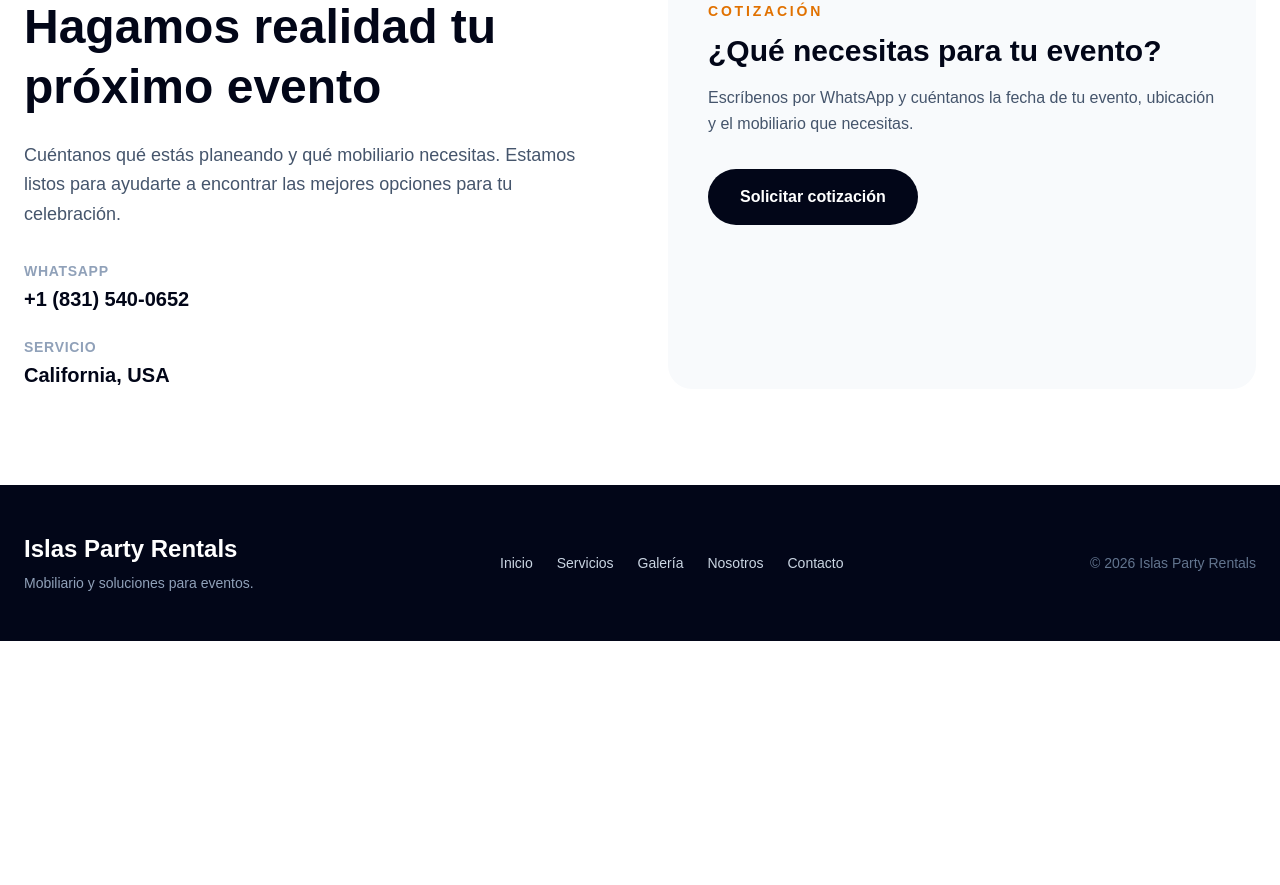
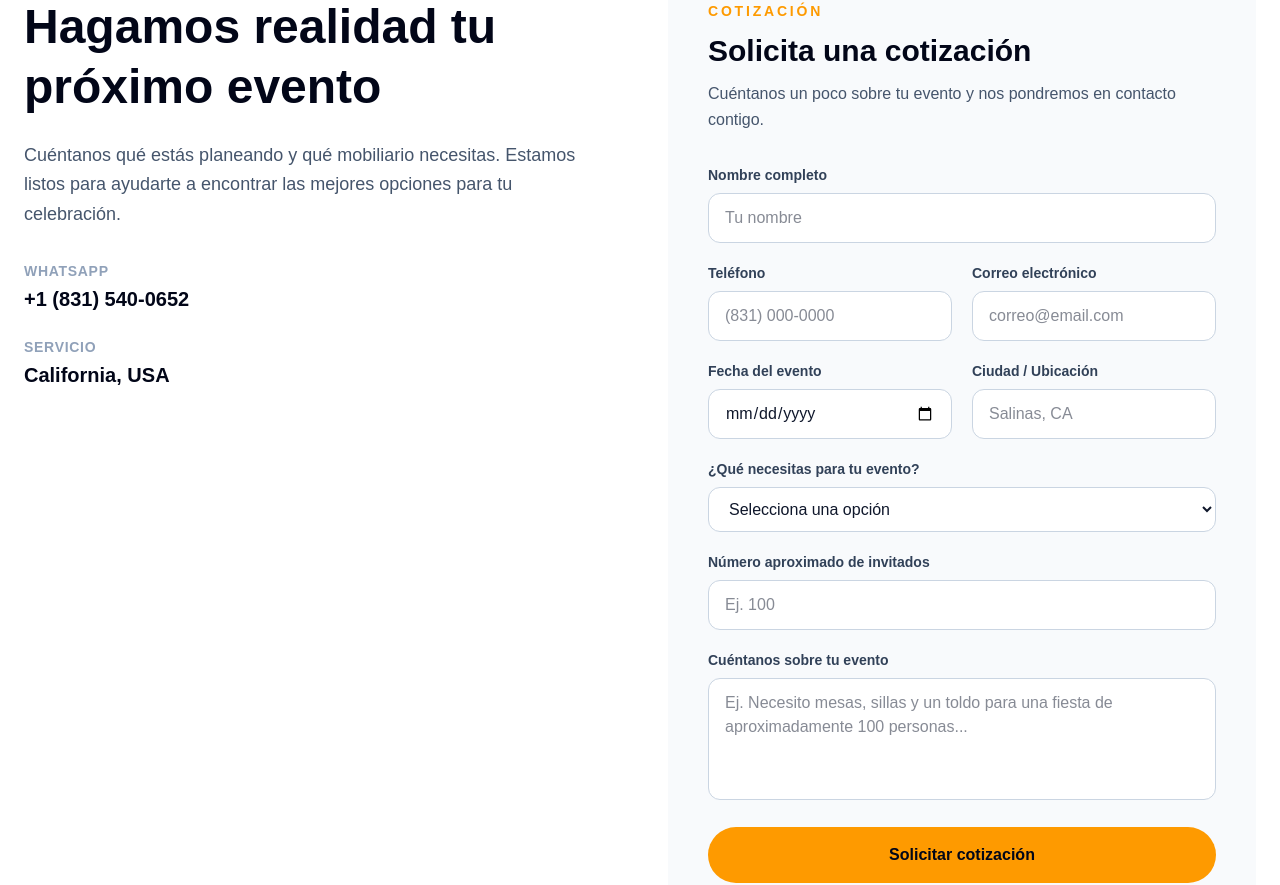
Before and after one commit to diegofdr89-gif/islas-party-rentals, a Next.js app: page / in a window 1280 px wide. Shown: the part 5516-6401 px from the top of the page. Before the commit the page ends 6157 px from the top, so only its background shows below. Built offline with nearby package versions, Linux system fonts and the light colour scheme.

Commit message:
Agregar formulario de cotizacion con envio por correo

```diff
--- /dev/null
+++ b/app/api/quote/route.ts
@@ -0,0 +1,77 @@
+import { Resend } from "resend";
+import { NextResponse } from "next/server";
+
+const resend = new Resend(process.env.RESEND_API_KEY);
+
+export async function POST(request: Request) {
+  try {
+    const body = await request.json();
+
+    const {
+      name,
+      phone,
+      email,
+      eventDate,
+      location,
+      service,
+      guests,
+      message,
+    } = body;
+
+    if (!name || !phone || !email || !eventDate || !location || !service) {
+      return NextResponse.json(
+        { error: "Faltan campos obligatorios." },
+        { status: 400 }
+      );
+    }
+
+    const { data, error } = await resend.emails.send({
+      from: "Islas Party Rentals <cotizaciones@islaspartyrentals.com>",
+      to: ["islaspartyrentalsinc@gmail.com"],
+      replyTo: email,
+      subject: `Nueva solicitud de cotización - ${name}`,
+      html: `
+        <h2>Nueva solicitud de cotización</h2>
+
+        <p><strong>Nombre:</strong> ${name}</p>
+        <p><strong>Teléfono:</strong> ${phone}</p>
+        <p><strong>Correo:</strong> ${email}</p>
+        <p><strong>Fecha del evento:</strong> ${eventDate}</p>
+        <p><strong>Ubicación:</strong> ${location}</p>
+        <p><strong>Servicio:</strong> ${service}</p>
+        <p><strong>Invitados aproximados:</strong> ${guests || "No especificado"}</p>
+
+        <h3>Detalles del evento</h3>
+        <p>${message || "Sin información adicional."}</p>
+
+        <hr />
+
+        <p>
+          Esta solicitud fue enviada desde el formulario web de
+          <strong>Islas Party Rentals</strong>.
+        </p>
+      `,
+    });
+
+    if (error) {
+      console.error("Error de Resend:", error);
+
+      return NextResponse.json(
+        { error: "No se pudo enviar la cotización." },
+        { status: 500 }
+      );
+    }
+
+    return NextResponse.json({
+      success: true,
+      data,
+    });
+  } catch (error) {
+    console.error("Error al procesar la cotización:", error);
+
+    return NextResponse.json(
+      { error: "Ocurrió un error al procesar la solicitud." },
+      { status: 500 }
+    );
+  }
+}
--- /dev/null
+++ b/app/components/QuoteForm.tsx
@@ -0,0 +1,194 @@
+"use client";
+
+import { FormEvent, useState } from "react";
+
+export default function QuoteForm() {
+  const [isSending, setIsSending] = useState(false);
+  const [status, setStatus] = useState<"idle" | "success" | "error">("idle");
+
+  async function handleSubmit(event: FormEvent<HTMLFormElement>) {
+    event.preventDefault();
+
+    setIsSending(true);
+    setStatus("idle");
+
+    const form = event.currentTarget;
+    const formData = new FormData(form);
+
+    const payload = {
+      name: formData.get("name"),
+      phone: formData.get("phone"),
+      email: formData.get("email"),
+      eventDate: formData.get("eventDate"),
+      location: formData.get("location"),
+      service: formData.get("service"),
+      guests: formData.get("guests"),
+      message: formData.get("message"),
+    };
+
+    try {
+      const response = await fetch("/api/quote", {
+        method: "POST",
+        headers: {
+          "Content-Type": "application/json",
+        },
+        body: JSON.stringify(payload),
+      });
+
+      if (!response.ok) {
+        throw new Error("No se pudo enviar la solicitud.");
+      }
+
+      setStatus("success");
+      form.reset();
+    } catch (error) {
+      console.error(error);
+      setStatus("error");
+    } finally {
+      setIsSending(false);
+    }
+  }
+
+  return (
+    <form className="space-y-5" onSubmit={handleSubmit}>
+      <div>
+        <label className="mb-2 block text-sm font-semibold text-slate-700">
+          Nombre completo
+        </label>
+
+        <input
+          type="text"
+          name="name"
+          placeholder="Tu nombre"
+          required
+          className="w-full rounded-xl border border-slate-300 bg-white px-4 py-3 outline-none transition focus:border-amber-500"
+        />
+      </div>
+
+      <div className="grid gap-5 sm:grid-cols-2">
+        <div>
+          <label className="mb-2 block text-sm font-semibold text-slate-700">
+            Teléfono
+          </label>
+
+          <input
+            type="tel"
+            name="phone"
+            placeholder="(831) 000-0000"
+            required
+            className="w-full rounded-xl border border-slate-300 bg-white px-4 py-3 outline-none transition focus:border-amber-500"
+          />
+        </div>
+
+        <div>
+          <label className="mb-2 block text-sm font-semibold text-slate-700">
+            Correo electrónico
+          </label>
+
+          <input
+            type="email"
+            name="email"
+            placeholder="correo@email.com"
+            required
+            className="w-full rounded-xl border border-slate-300 bg-white px-4 py-3 outline-none transition focus:border-amber-500"
+          />
+        </div>
+      </div>
+
+      <div className="grid gap-5 sm:grid-cols-2">
+        <div>
+          <label className="mb-2 block text-sm font-semibold text-slate-700">
+            Fecha del evento
+          </label>
+
+          <input
+            type="date"
+            name="eventDate"
+            required
+            className="w-full rounded-xl border border-slate-300 bg-white px-4 py-3 outline-none transition focus:border-amber-500"
+          />
+        </div>
+
+        <div>
+          <label className="mb-2 block text-sm font-semibold text-slate-700">
+            Ciudad / Ubicación
+          </label>
+
+          <input
+            type="text"
+            name="location"
+            placeholder="Salinas, CA"
+            required
+            className="w-full rounded-xl border border-slate-300 bg-white px-4 py-3 outline-none transition focus:border-amber-500"
+          />
+        </div>
+      </div>
+
+      <div>
+        <label className="mb-2 block text-sm font-semibold text-slate-700">
+          ¿Qué necesitas para tu evento?
+        </label>
+
+        <select
+          name="service"
+          required
+          className="w-full rounded-xl border border-slate-300 bg-white px-4 py-3 outline-none transition focus:border-amber-500"
+        >
+          <option value="">Selecciona una opción</option>
+          <option value="chairs">Sillas</option>
+          <option value="tables">Mesas</option>
+          <option value="umbrellas">Sombrillas</option>
+          <option value="tents">Toldos</option>
+          <option value="multiple">Varios servicios</option>
+        </select>
+      </div>
+
+      <div>
+        <label className="mb-2 block text-sm font-semibold text-slate-700">
+          Número aproximado de invitados
+        </label>
+
+        <input
+          type="number"
+          name="guests"
+          min="1"
+          placeholder="Ej. 100"
+          className="w-full rounded-xl border border-slate-300 bg-white px-4 py-3 outline-none transition focus:border-amber-500"
+        />
+      </div>
+
+      <div>
+        <label className="mb-2 block text-sm font-semibold text-slate-700">
+          Cuéntanos sobre tu evento
+        </label>
+
+        <textarea
+          name="message"
+          rows={4}
+          placeholder="Ej. Necesito mesas, sillas y un toldo para una fiesta de aproximadamente 100 personas..."
+          className="w-full resize-none rounded-xl border border-slate-300 bg-white px-4 py-3 outline-none transition focus:border-amber-500"
+        />
+      </div>
+
+      <button
+        type="submit"
+        disabled={isSending}
+        className="w-full rounded-full bg-amber-500 px-6 py-4 font-semibold text-slate-950 transition hover:bg-amber-400 disabled:cursor-not-allowed disabled:opacity-60"
+      >
+        {isSending ? "Enviando..." : "Solicitar cotización"}
+      </button>
+
+      {status === "success" && (
+        <p className="text-center text-sm font-semibold text-green-700">
+          ¡Gracias! Tu solicitud de cotización fue enviada correctamente.
+        </p>
+      )}
+
+      {status === "error" && (
+        <p className="text-center text-sm font-semibold text-red-600">
+          Ocurrió un error al enviar la solicitud. Inténtalo nuevamente.
+        </p>
+      )}
+    </form>
+  );
+}
--- a/app/page.tsx
+++ b/app/page.tsx
@@ -5,6 +5,7 @@ import {
   TentTree,
   MessageCircle,
 } from "lucide-react";
+import QuoteForm from "./components/QuoteForm";
 export default function Home() {
   return (
     <main className="min-h-screen bg-white text-slate-900">
@@ -585,31 +586,20 @@ export default function Home() {
         </div>
       </div>
 
-      {/* TARJETA */}
+      {/* FORMULARIO DE COTIZACIÓN */}
 <div className="rounded-3xl bg-slate-50 p-8 md:p-10">
-
-        <p className="mb-3 text-sm font-semibold uppercase tracking-[0.2em] text-amber-600">
+  <p className="mb-3 text-sm font-semibold uppercase tracking-[0.2em] text-amber-500">
     Cotización
   </p>
 
-        <h3 className="mb-4 text-3xl font-bold text-slate-950">
-          ¿Qué necesitas para tu evento?
+  <h3 className="mb-3 text-3xl font-bold text-slate-950">
+    Solicita una cotización
   </h3>
 
   <p className="mb-8 leading-relaxed text-slate-600">
-          Escríbenos por WhatsApp y cuéntanos la fecha de tu evento,
-          ubicación y el mobiliario que necesitas.
+    Cuéntanos un poco sobre tu evento y nos pondremos en contacto contigo.
   </p>
-
-        <a
-          href="https://wa.me/18315400652?text=Hola%2C%20vi%20el%20sitio%20web%20de%20Islas%20Party%20Rentals%20y%20me%20gustar%C3%ADa%20solicitar%20una%20cotizaci%C3%B3n%20para%20mi%20evento."
-          target="_blank"
-          rel="noopener noreferrer"
-          className="inline-flex items-center justify-center rounded-full bg-slate-950 px-8 py-4 font-semibold text-white transition hover:-translate-y-1 hover:bg-slate-800"
-        >
-          Solicitar cotización
-        </a>
-
+<QuoteForm />
 </div>
     </div>
   </div>
--- a/package.json
+++ b/package.json
@@ -12,7 +12,8 @@
     "lucide-react": "^1.34.0",
     "next": "16.2.12",
     "react": "19.2.4",
-    "react-dom": "19.2.4"
+    "react-dom": "19.2.4",
+    "resend": "^6.25.0"
   },
   "devDependencies": {
     "@tailwindcss/postcss": "^4",
```
Also changed, not shown: 1 other file (tests, documents, lock files or other folders). Lines whose indentation alone changed are shown as unchanged.
